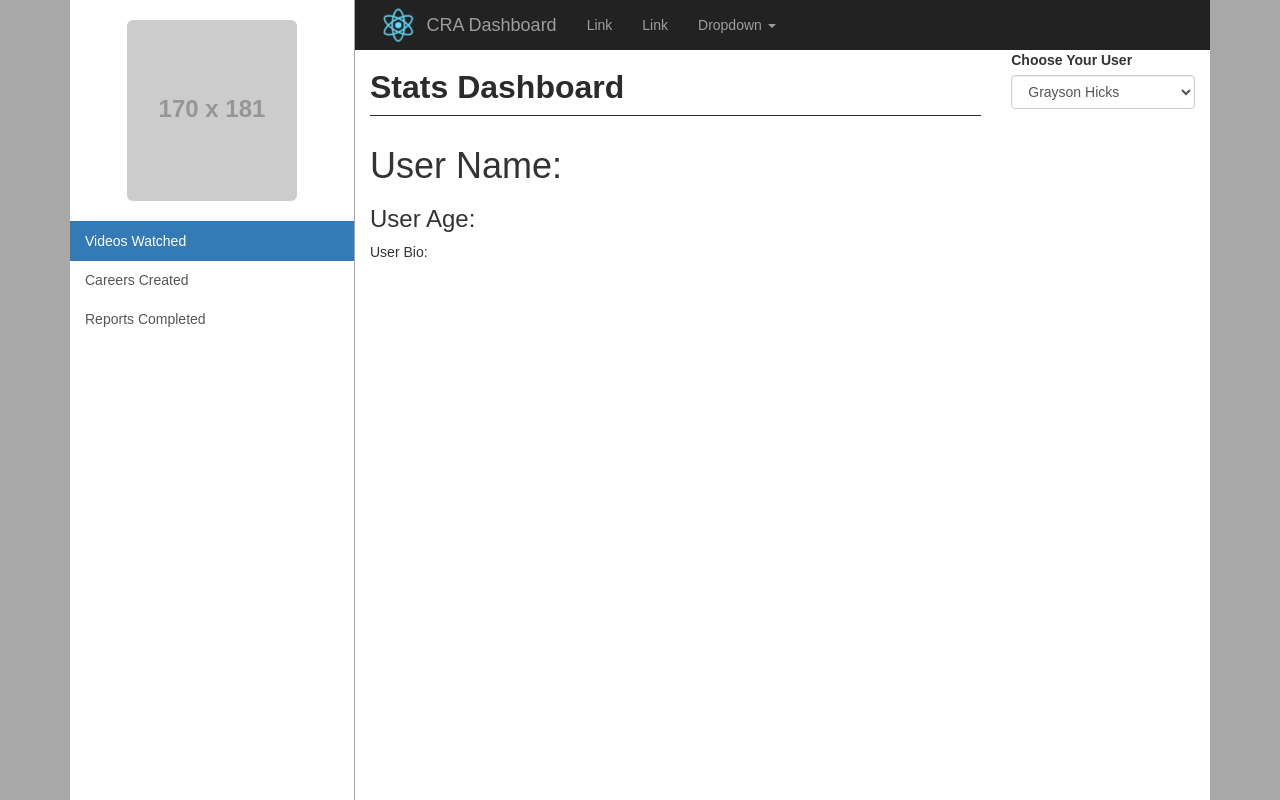
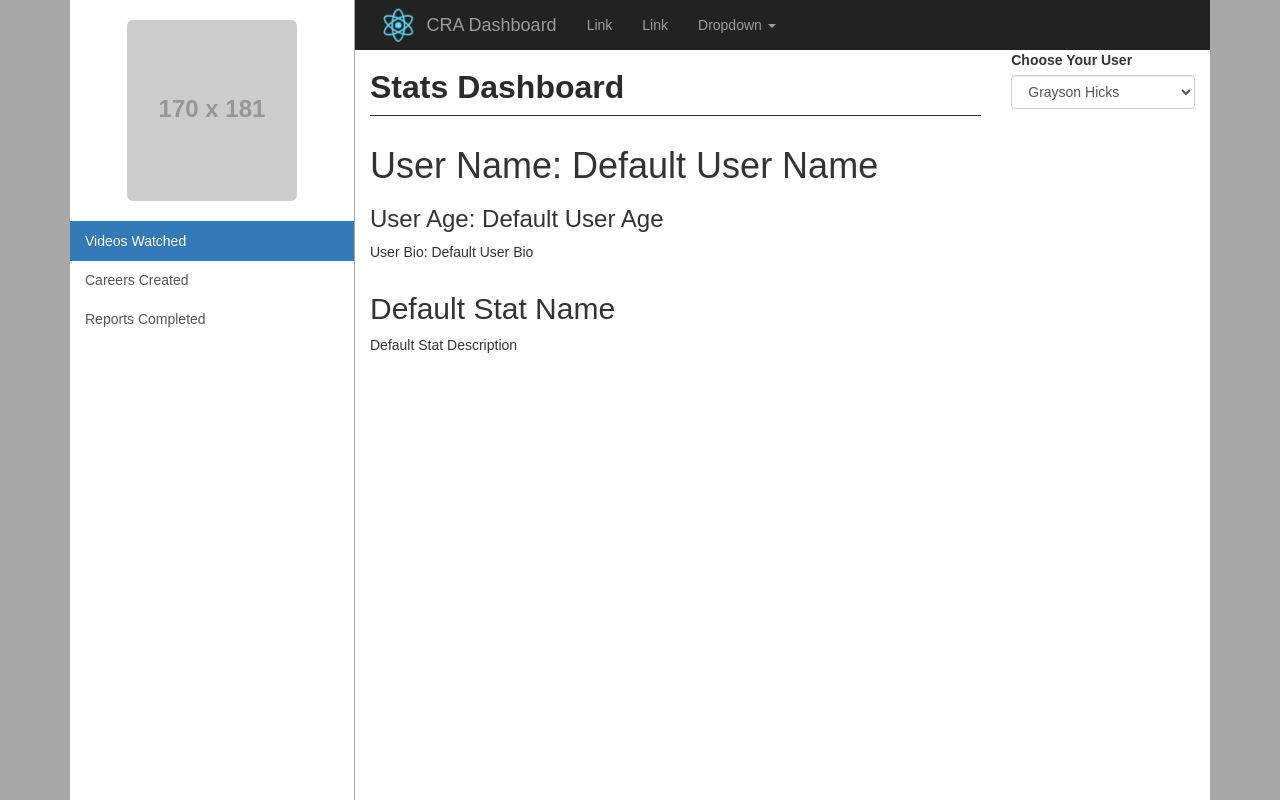
Before and after one commit to graysonhicks/dashboard, a React (Create React App) app: page / in a window 1280 px wide. Shown: the top 800 px of the page. Built offline with nearby package versions, Linux system fonts and the light colour scheme.

Commit message:
added initial state for user / stat

```diff
--- a/src/App.js
+++ b/src/App.js
@@ -12,9 +12,17 @@ import UserStatsComponent from './components/UserStats/UserStats'
 class App extends Component {
     constructor(props) {
         super(props);
+
         this.state = {
-            user: {},
-            stat: {}
+            user: {
+                name: "Default User Name",
+                age: "Default User Age",
+                bio: "Default User Bio"
+            },
+            stat: {
+                name: "Default Stat Name",
+                description: "Default Stat Description"
+            }
         };
 
         this.changeUser = this.changeUser.bind(this);
--- a/src/components/UserStats/UserStats.js
+++ b/src/components/UserStats/UserStats.js
@@ -4,11 +4,6 @@ import './UserStats.css';
 
 class UserStatsComponent extends Component {
 
-  defaultProps = {
-      user: {
-        name: "Thomas"
-      }
-  }
   render() {
     return (
       <div className="user-stats-container">
```
